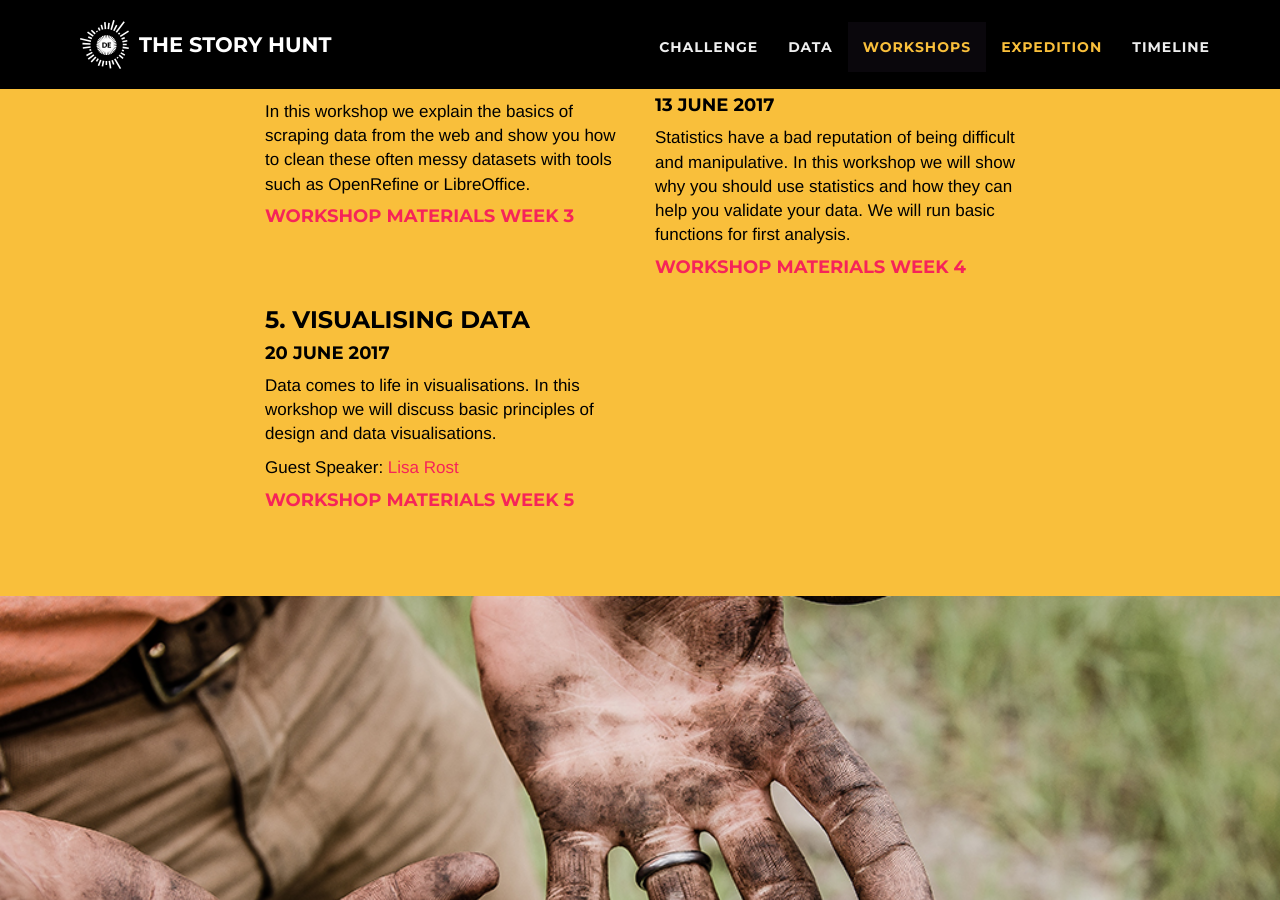
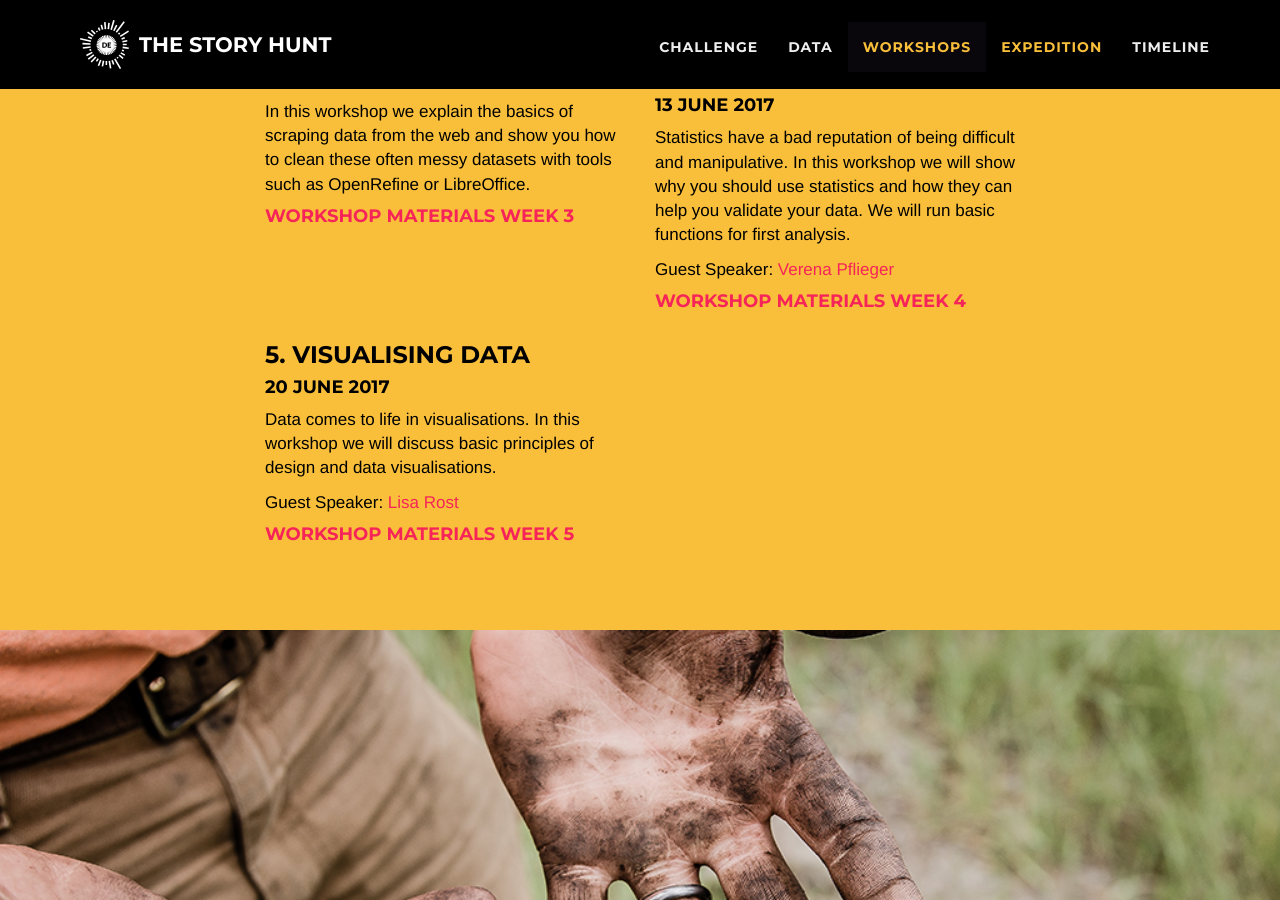
Before and after one commit to okfde/storyhunt.de, a Jekyll site: the page built from index.html, in a window 1280 px wide and 900 px high, scrolled down 6337 px. Built offline with Jekyll 4.4.1, drawn with Linux system fonts in a browser that asks for light colours.

Commit message:
Update workshops.html

```diff
--- a/_includes/workshops.html
+++ b/_includes/workshops.html
@@ -41,6 +41,7 @@
                 <h3>4. Analytics: Intro into Basic Statistics & Spreadsheets</h3>
                 <h4>13 June 2017</h4>
                 <p>Statistics have a bad reputation of being difficult and manipulative. In this workshop we will show why you should use statistics and how they can help you validate your data. We will run basic functions for first analysis.</p>
+                <p>Guest Speaker: <a href="https://www.inwt-statistics.com/meet-the-team.html">Verena Pflieger</a></p>
                 <h4><a href="https://github.com/okfde/storyhunt-workshops/tree/master/Workshop%20Week%204">Workshop Materials Week 4</a></h4>
         </div>
         </div>
```
